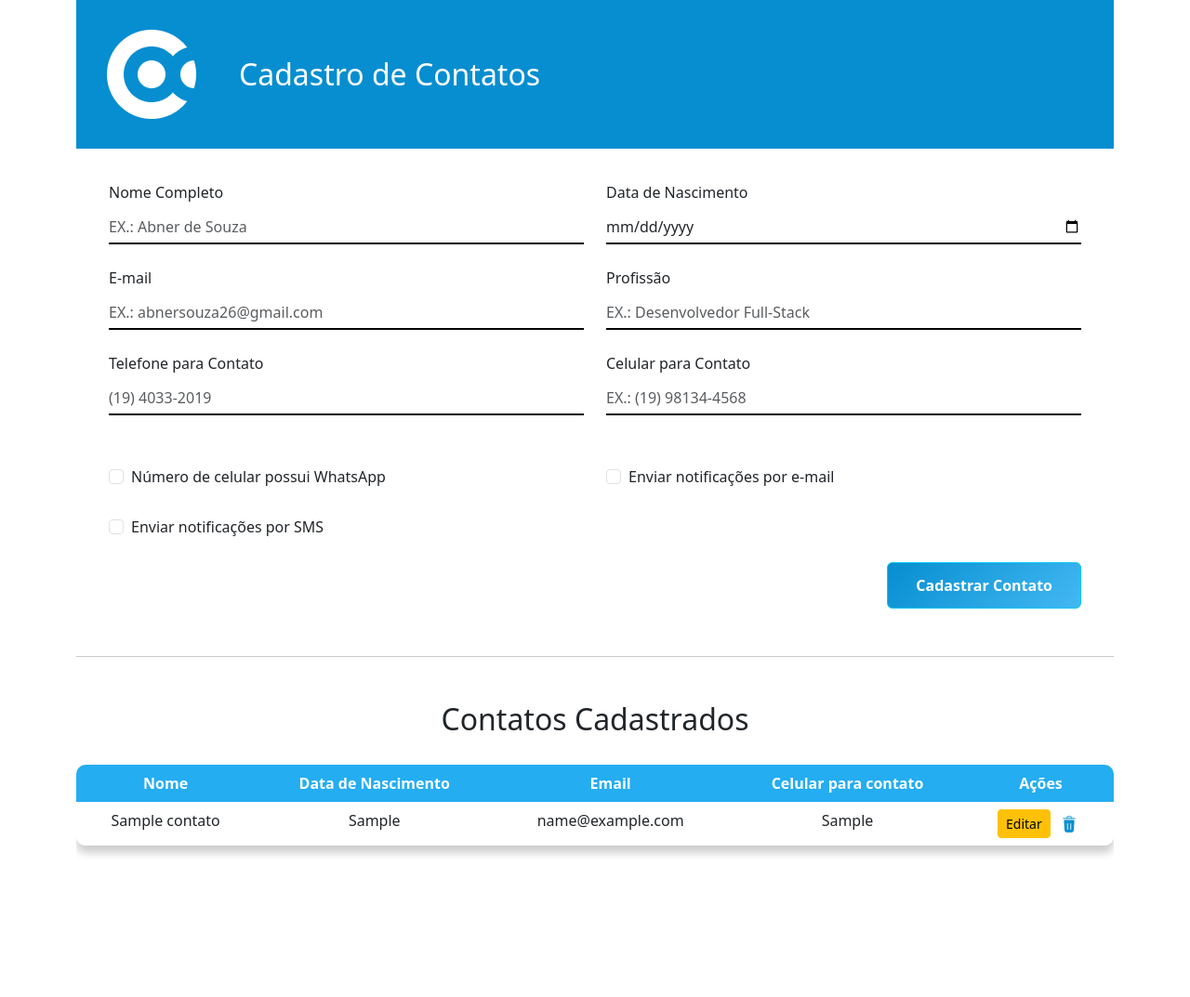
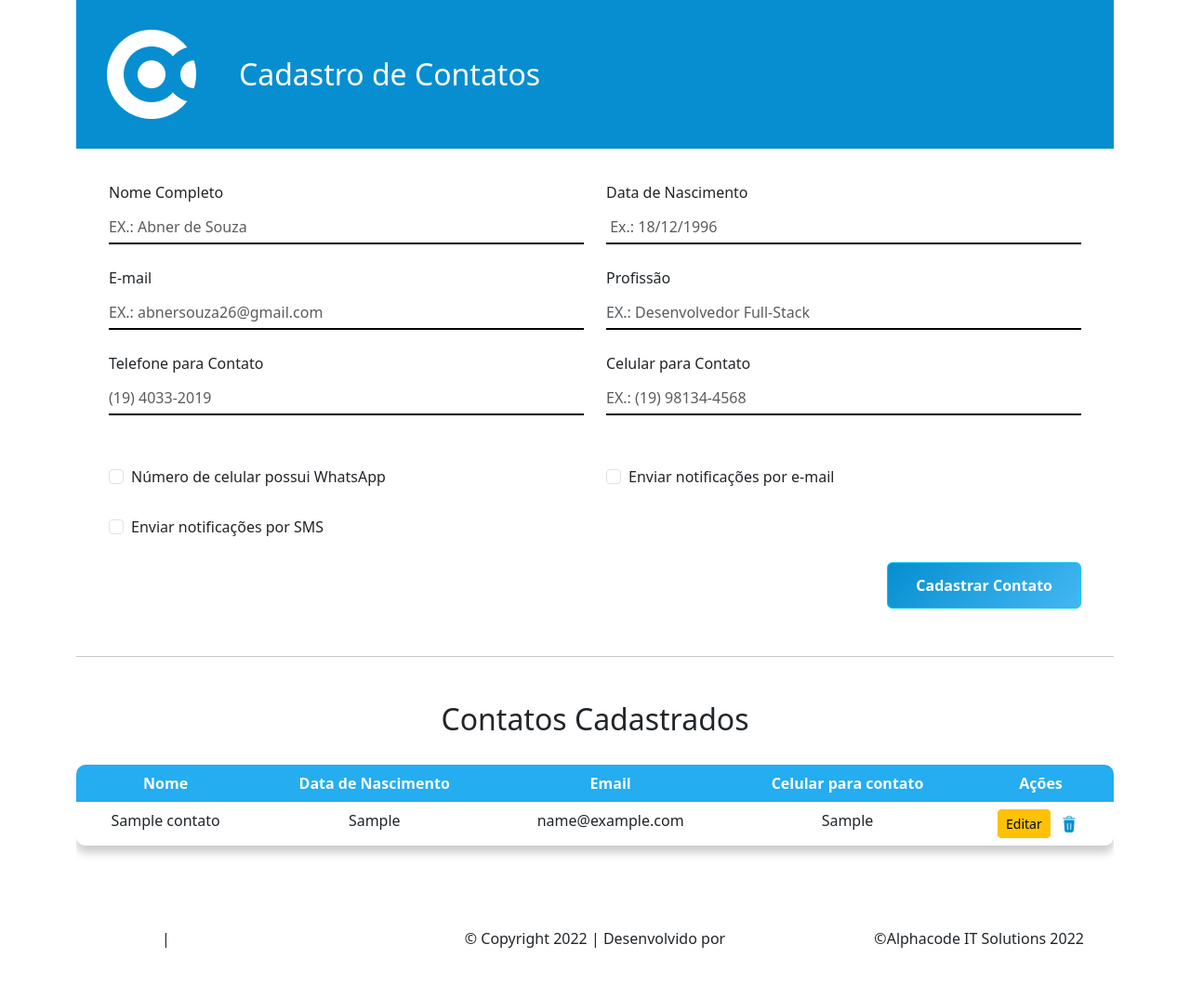
Before and after one commit to AbnerSouza2/estagioAlphaCode, a PHP site: page /views/index.php in a window 1280 px wide. Shown: the whole page at 93% size. Before the commit the page ends 921 px from the top, so only its background shows below. Run offline with PHP 8.4, Linux system fonts and the light colour scheme; tables that the repository leaves empty or names only in its code hold one stand-in row (values such as "Sample post").

Commit message:
Adicionado o rodape

```diff
--- a/views/index.php
+++ b/views/index.php
@@ -32,13 +32,13 @@
 $contatos = $contatoController->index();
 ?>
 
-
 <!DOCTYPE html>
 <html lang="pt-BR">
 <head>
     <meta charset="UTF-8">
     <meta name="viewport" content="width=device-width, initial-scale=1.0">
-    <title>CRUD de Contatos</title>
+    <title>Alphacode Cadastros</title>
+    <link rel="icon" type="image/png" href="../public/assets/logo_alphacode.png">
     <link rel="stylesheet" href="../public/css/cadastro.css">
     <script src="https://code.jquery.com/jquery-3.6.0.min.js"></script>
     <link rel="stylesheet" href="https://cdn.jsdelivr.net/npm/bootstrap@5.3.0/dist/css/bootstrap.min.css">
@@ -53,7 +53,7 @@
         <!-- Formulário de Cadastro -->
         <form method="POST" class="formulario_cadastro" action="index.php">
             <div class="row">
-                <div class="col-md-6">
+                <div class="col-md-6 label-cadastro">
                     <div class="mb-4">
                         <label for="nome" class="form-label">Nome Completo</label>
                         <input type="text" class="form-control" id="nome" name="nome" placeholder="EX.: Abner de Souza" required>
@@ -68,10 +68,12 @@
                     </div>
                 </div>
 
-                <div class="col-md-6">
+                <div class="col-md-6 label-cadastro">
                     <div class="mb-4">
                         <label for="data_nascimento" class="form-label">Data de Nascimento</label>
-                        <input type="date" class="form-control" id="data_nascimento" name="data_nascimento" required>
+                        <input type="text" class="form-control" id="data_nascimento" name="data_nascimento"
+                               placeholder=" Ex.: 18/12/1996" onfocus="(this.type='date')"
+                               onblur="if(!this.value) this.type='text'">
                     </div>
                     <div class="mb-4">
                         <label for="profissao" class="form-label">Profissão</label>
@@ -152,8 +154,28 @@
             </table>
         </div>
 
+        <!-- Footer -->
+        <footer class="mt-5 py-4 rodape">
+            <div class="container">
+                <div class="row mx-2">
+                    <div class="col-12 col-md-4 text-center text-md-start">
+                        <a href="#" class="text-white">Termos</a> | <a href="#" class="text-white">Políticas</a>
+                    </div>
+
+                    <div class="col-12 col-md-4 text-center">
+                        <span>&copy; Copyright 2022 | Desenvolvido por</span>
+                        <a href="https://site.alphacode.com.br/" target="_blank">
+                            <img src="../public/assets/logo_rodape_alphacode.png" alt="Logo rodapé Alphacode" style="width: 105px;">
+                        </a>
+                    </div>
+
+                    <div class="col-12 col-md-4 text-center text-md-end">
+                        <span>&copy;Alphacode IT Solutions 2022</span>
+                    </div>
+                </div>
+            </div>
+        </footer>
     </div>
-
 
     <script src="../public/js/cadastro.js"></script>
     <script src="https://cdn.jsdelivr.net/npm/bootstrap@5.3.0/dist/js/bootstrap.bundle.min.js"></script>
```
